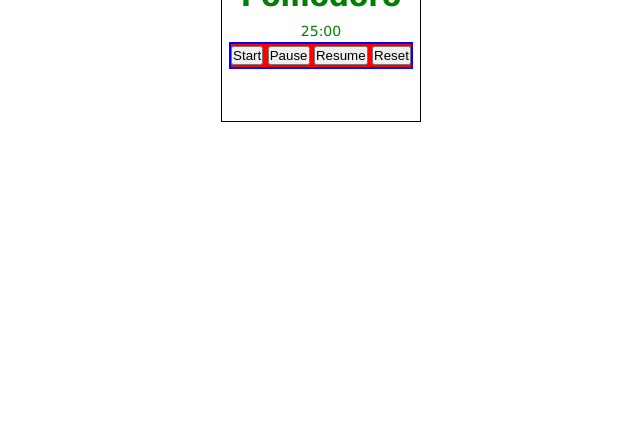
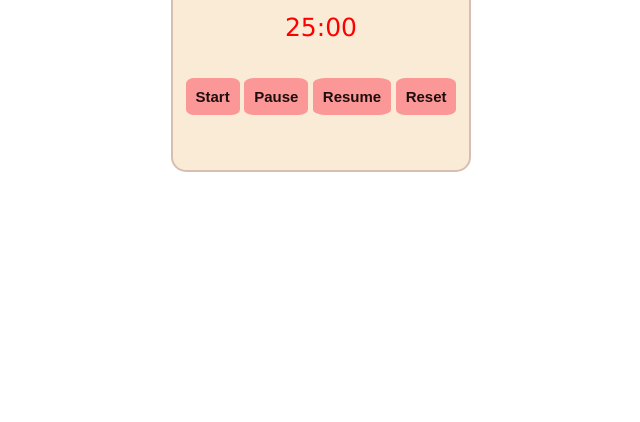
Before and after one commit to carlospaulon/pomo-project, a website with bundled scripts: page index.html in a window 1280 px wide. Shown: the part 378-800 px from the top of the page, without its empty margins (319-959 px from the left). Built offline with nearby package versions, Linux system fonts and the light colour scheme.

Commit message:
style: update styles and HTML structure for Pomodoro

```diff
--- a/index.html
+++ b/index.html
@@ -1,13 +1,12 @@
 <!DOCTYPE html>
 <html lang="en">
   <head>
-    <meta charset="UTF-8">
-    <meta name="viewport" content="width=device-width, initial-scale=1.0">
+    <meta charset="UTF-8" />
+    <meta name="viewport" content="width=device-width, initial-scale=1.0" />
     <title>Pomodoro Focus</title>
-    <link rel="stylesheet" href="src/styles/main/style.css">
+    <link rel="stylesheet" href="src/styles/main/style.css" />
   </head>
   <body>
-
     <main>
       <div class="pomo-container">
         <h1>Pomodoro</h1>
--- a/src/styles/main/style.css
+++ b/src/styles/main/style.css
@@ -1,5 +1,5 @@
-@import '../base/reset.css';
-@import '../base/base.css';
+@import "../base/reset.css";
+@import "../base/base.css";
 
 main {
   display: flex;
@@ -7,21 +7,44 @@ main {
   align-items: center;
 }
 
+h1 {
+  font-size: 40px;
+}
+
 .pomo-container {
   display: flex;
   flex-direction: column;
   justify-content: center;
   align-items: center;
-    color: green;
-    border: 1px solid black;
-    width: 200px;
-    height: 200px;
-
+  color: red;
+  border: 2px solid rgba(172, 136, 136, 0.459);
+  border-radius: 5%;
+  width: 300px;
+  height: 300px;
+  background-color: antiquewhite;
 }
 
 .action-box {
+  padding-top: 30px;
+}
 
-    background-color: red;
-    border: 2px solid blue;
-    width: fit-content;
+.timer {
+  font-size: 25px;
+  padding-top: 15px;
 }
+
+.btn {
+  padding: 10px;
+  font-size: 15px;
+  font-weight: 600;
+  background-color: rgb(252, 151, 151);
+  color: rgba(14, 4, 4, 0.932);
+  border: none;
+  border-radius: 15%;
+  cursor: pointer;
+}
+
+.btn:hover {
+  background-color: rgb(245, 148, 148);
+  color: rgb(179, 33, 33);
+}
```
Lines whose indentation alone changed are shown as unchanged.
